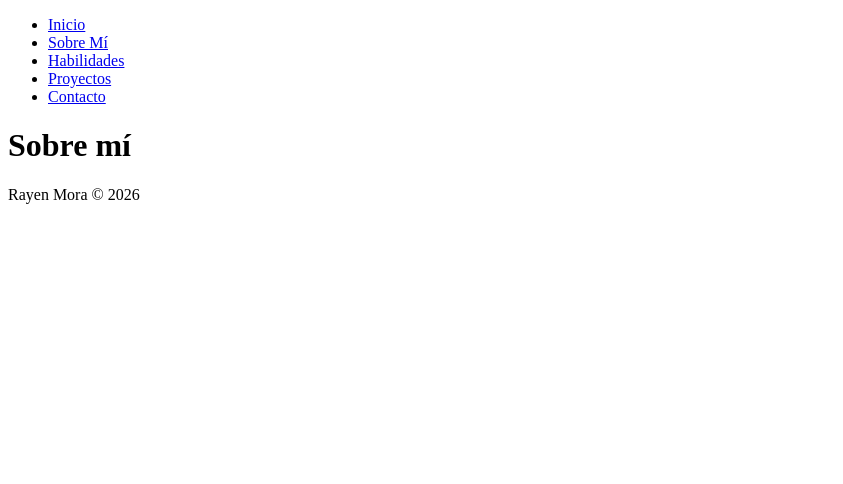
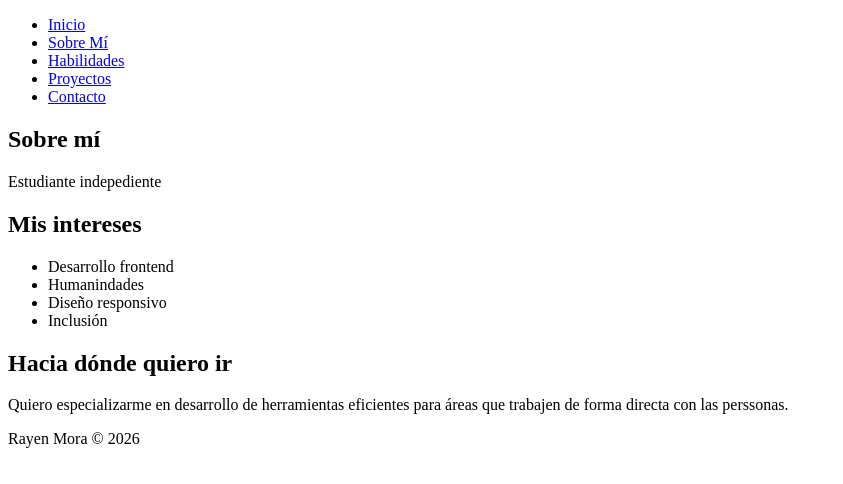
Before and after one commit to rmora2025-code/mi-portafolio, a React (Vite) app: page /sobre-mi in a window 1280 px wide. Shown: the top 484 px of the page, without its empty margins (0-843 px from the left). Built offline with nearby package versions, Linux system fonts and the light colour scheme.

Commit message:
Fase 5: Contenido SobreMi

```diff
--- a/src/pages/Inicio.jsx
+++ b/src/pages/Inicio.jsx
@@ -14,7 +14,7 @@ export default function Inicio() {
 
         <article>
           <h3>Proyectos</h3>
-          <p>LO que llevo hasta ahora.</p>
+          <p>Lo que llevo hasta ahora.</p>
         </article>
 
         <article>
--- a/src/pages/SobreMi.jsx
+++ b/src/pages/SobreMi.jsx
@@ -1,3 +1,21 @@
 export default function SobreMi() {
-    return <h1>Sobre mí</h1>
+  return (
+    <section>
+
+      <h1>Sobre mí</h1>
+      <p>Estudiante indepediente</p>
+
+      <h2>Mis intereses</h2>
+      <ul>
+        <li>Desarrollo frontend</li>
+        <li>Humanindades</li>
+        <li>Diseño responsivo</li>
+        <li>Inclusión</li>
+      </ul>
+
+      <h2>Hacia dónde quiero ir</h2>
+      <p>Quiero especializarme en desarrollo de herramientas eficientes para áreas que trabajen de forma directa con las perssonas.</p>
+
+    </section>
+  )
 }
```
